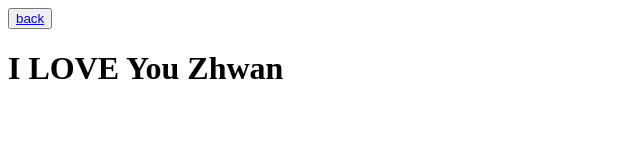
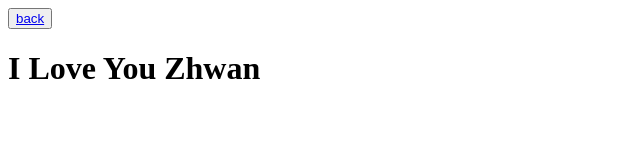
Before and after one commit to Osansalah/Website, a website: page Frontend/html/index.html in a window 1280 px wide. Shown: the whole page, without its empty margins (0-640 px from the left). Drawn offline with Linux system fonts and the light colour scheme.

Commit message:
aabbccdd

```diff
--- a/Frontend/html/index.html
+++ b/Frontend/html/index.html
@@ -7,6 +7,6 @@
   </head>
   <body>
     <button><a href="/back">back</a></button>
-    <h1>I LOVE You Zhwan</h1>
+    <h1>I Love You Zhwan</h1>
   </body>
 </html>
```
Also changed, not shown: Frontend/html/back.html (+1 -0 lines).
